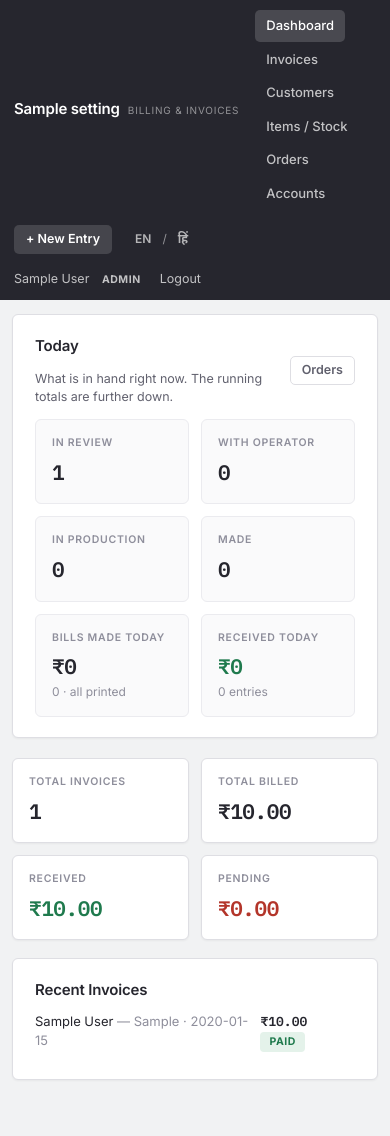
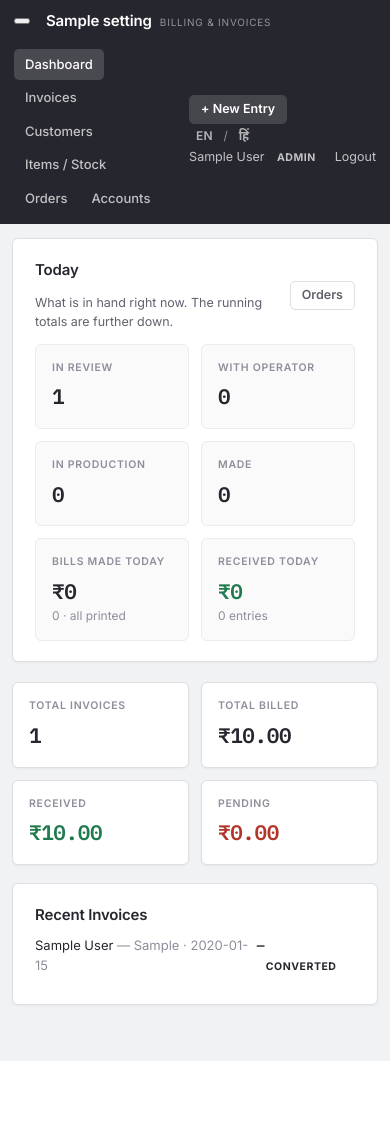
Before and after one commit to Julius00778/packaging-billing-app, a Flask app: page / in a window 390 px wide. After the commit the page ends 1061 px from the top, so only its background shows below. Run offline with Flask 3, Linux system fonts and the light colour scheme; a user stored in the database is signed in; tables that the repository leaves empty hold one stand-in row (values such as "Sample post"); some libraries are stand-ins or nearby versions.

Commit message:
UI hissa 1: phone ka menu, ek hi jagah se halat ka nishaan

```diff
--- /dev/null
+++ b/templates/_badges.html
@@ -0,0 +1,63 @@
+{# ============================================================================
+   Halat ka nishaan — poore software me ek hi jagah se.
+
+   Pehle har screen apna badge khud banati thi, isliye ek hi halat teen jagah
+   teen rang me dikhti thi — aur dashboard pe challan "₹0.00 · Unpaid" dikhta
+   tha jabki uska rate abhi tay hi nahi hua hota.
+
+   Rang akela kaafi nahi hota: har badge me padha ja sakne wala shabd bhi
+   hota hai, taaki rang na dikhne wale aadmi ko bhi halat pata chale.
+   ========================================================================= */
+#}
+
+{# Har halat ka apna rang. Naam wahi rakhe gaye hain jo halat ke hain, taaki
+   naya rang jodna ho toh ek hi jagah dekhni pade. #}
+{% set BADGE_TONE = {
+  'paid':          'ok',
+  'partial':       'warn',
+  'unpaid':        'bad',
+  'rate_pending':  'info',
+  'converted':     'muted',
+  'pending':       'muted',
+  'with_operator': 'warn',
+  'in_production': 'blue',
+  'made':          'ok',
+  'dispatched':    'teal',
+  'rejected':      'bad'
+} %}
+
+{% macro tone(kind) -%}
+badge badge-{{ BADGE_TONE.get(kind, 'muted') }}
+{%- endmacro %}
+
+
+{# Bill ya challan ka nishaan.
+
+   Challan pe rate hota hi nahi — use "unpaid" kehna galat hai, kyunki abhi
+   kisi ne paisa maanga hi nahi. Isliye uska apna nishaan hai. #}
+{% macro invoice_badge(inv) -%}
+  {%- if inv.hide_pricing and inv.consolidated_into_id -%}
+    <span class="{{ tone('converted') }}">{{ t('converted') }}</span>
+  {%- elif inv.hide_pricing -%}
+    <span class="{{ tone('rate_pending') }}">{{ t('pending_rate') }}</span>
+  {%- else -%}
+    <span class="{{ tone(inv.payment_status) }}">{{ t(inv.payment_status) }}</span>
+  {%- endif -%}
+{%- endmacro %}
+
+
+{# Order kis chaal pe hai #}
+{% macro po_badge(status) -%}
+  <span class="{{ tone(status) }}">{{ t('po_status_' + status) }}</span>
+{%- endmacro %}
+
+
+{# Bill ki raqam — challan pe raqam hoti hi nahi, isliye wahan nishaan lagta
+   hai, ₹0.00 nahi. ₹0.00 padh ke lagta hai "bill zero ka hai". #}
+{% macro invoice_amount(inv) -%}
+  {%- if inv.hide_pricing -%}
+    <span class="amt-none" title="{{ t('pending_rate') }}">—</span>
+  {%- else -%}
+    ₹{{ "%.2f"|format(inv.grand_total) }}
+  {%- endif -%}
+{%- endmacro %}
--- a/templates/base.html
+++ b/templates/base.html
@@ -19,23 +19,31 @@
 </head>
 <body>
 
-<header class="topbar no-print">
+{# Chhoti screen pe saare tab ek line me nahi aate — pehle wo neeche khisak ke
+   aadhi screen kha jaate the. Ab wahan sirf ek button rehta hai aur nav uske
+   neeche khulta hai; bade screen pe kuch nahi badla. #}
+<header class="topbar no-print" id="topbar">
+<button class="nav-toggle" type="button" id="navToggle"
+        aria-controls="mainnav" aria-expanded="false" aria-label="{{ t('nav_menu') }}">
+  <span class="nav-bars" aria-hidden="true"></span>
+</button>
 <div class="brand">
 <h1>{{ firm_settings.firm_name or "My Firm" }}</h1>
 <span class="tagline">{{ t('tagline') }}</span>
 </div>
-<nav class="tabs">
-<a class="tab-btn {% if active=='dashboard' %}active{% endif %}" href="{{ url_for('dashboard') }}">{{ t('nav_dashboard') }}</a>
-<a class="tab-btn {% if active=='invoices' %}active{% endif %}" href="{{ url_for('invoices') }}">{{ t('nav_invoices') }}</a>
-<a class="tab-btn {% if active=='customers' %}active{% endif %}" href="{{ url_for('customers') }}">{{ t('nav_customers') }}</a>
-<a class="tab-btn {% if active=='items' %}active{% endif %}" href="{{ url_for('items') }}">{{ t('nav_items') }}</a>
-<a class="tab-btn {% if active=='po' %}active{% endif %}" href="{{ url_for('po.po_list') }}">{{ t('nav_orders') }}</a>
-<a class="tab-btn {% if active=='accounts' %}active{% endif %}" href="{{ url_for('accounts_home') }}">{{ t('nav_accounts') }}</a>
+<nav class="tabs" id="mainnav" aria-label="{{ t('nav_menu') }}">
+<a class="tab-btn {% if active=='dashboard' %}active{% endif %}" {% if active=='dashboard' %}aria-current="page"{% endif %} href="{{ url_for('dashboard') }}">{{ t('nav_dashboard') }}</a>
+<a class="tab-btn {% if active=='invoices' %}active{% endif %}" {% if active=='invoices' %}aria-current="page"{% endif %} href="{{ url_for('invoices') }}">{{ t('nav_invoices') }}</a>
+<a class="tab-btn {% if active=='customers' %}active{% endif %}" {% if active=='customers' %}aria-current="page"{% endif %} href="{{ url_for('customers') }}">{{ t('nav_customers') }}</a>
+<a class="tab-btn {% if active=='items' %}active{% endif %}" {% if active=='items' %}aria-current="page"{% endif %} href="{{ url_for('items') }}">{{ t('nav_items') }}</a>
+<a class="tab-btn {% if active=='po' %}active{% endif %}" {% if active=='po' %}aria-current="page"{% endif %} href="{{ url_for('po.po_list') }}">{{ t('nav_orders') }}</a>
+<a class="tab-btn {% if active=='accounts' %}active{% endif %}" {% if active=='accounts' %}aria-current="page"{% endif %} href="{{ url_for('accounts_home') }}">{{ t('nav_accounts') }}</a>
 {% if current_user.is_authenticated and current_user.is_owner %}
-<a class="tab-btn {% if active=='settings' %}active{% endif %}" href="{{ url_for('settings_page') }}">{{ t('nav_settings') }}</a>
-<a class="tab-btn {% if active=='users' %}active{% endif %}" href="{{ url_for('users_page') }}">{{ t('nav_users') }}</a>
+<a class="tab-btn {% if active=='settings' %}active{% endif %}" {% if active=='settings' %}aria-current="page"{% endif %} href="{{ url_for('settings_page') }}">{{ t('nav_settings') }}</a>
+<a class="tab-btn {% if active=='users' %}active{% endif %}" {% if active=='users' %}aria-current="page"{% endif %} href="{{ url_for('users_page') }}">{{ t('nav_users') }}</a>
 {% endif %}
 </nav>
+<div class="topbar-right">
 {% if current_user.is_authenticated %}
 <a class="btn btn-primary btn-sm" href="{{ url_for('new_entry') }}">+ {{ t('new_entry') }}</a>
 {% endif %}
@@ -50,7 +58,32 @@
 <a href="{{ url_for('logout') }}">{{ t('logout') }}</a>
 </div>
 {% endif %}
+</div>
 </header>
+
+<script>
+// Menu button. JS na chale toh CSS nav ko khula hi rakhta hai, isliye koi
+// screen kabhi bina nav ke nahi rehti.
+(function () {
+  var bar = document.getElementById('topbar');
+  var btn = document.getElementById('navToggle');
+  if (!bar || !btn) { return; }
+  bar.classList.add('nav-js');
+  function setOpen(on) {
+    bar.classList.toggle('nav-open', on);
+    btn.setAttribute('aria-expanded', on ? 'true' : 'false');
+  }
+  btn.addEventListener('click', function () {
+    setOpen(!bar.classList.contains('nav-open'));
+  });
+  document.addEventListener('keydown', function (e) {
+    if (e.key === 'Escape' && bar.classList.contains('nav-open')) {
+      setOpen(false);
+      btn.focus();
+    }
+  });
+})();
+</script>
 
 <main class="container">
 {% with messages = get_flashed_messages(with_categories=true) %}
--- a/templates/customer_khata.html
+++ b/templates/customer_khata.html
@@ -1,6 +1,7 @@
 {% extends "base.html" %}
 {% set active = "accounts" %}
 {% block title %}{{ t('customer_khata') }} — {{ customer.name }}{% endblock %}
+{% import "_badges.html" as B with context %}
 {% block content %}
 
 <div class="toolbar">
@@ -40,7 +41,7 @@
 <td>{{ e.date }}</td>
 <td>
 {% if e.link %}<a href="{{ e.link }}">{{ e.ref }}</a>{% else %}{{ e.ref }}{% endif %}
-{% if e.kind == 'challan' %}<span class="badge challan">{{ t('converted') if e.consolidated else t('pending_rate') }}</span>{% endif %}
+{% if e.kind == 'challan' %}{% if e.consolidated %}<span class="{{ B.tone('converted') }}">{{ t('converted') }}</span>{% else %}<span class="{{ B.tone('rate_pending') }}">{{ t('pending_rate') }}</span>{% endif %}{% endif %}
 </td>
 {% if e.kind == 'challan' %}
 <td class="num">—</td>
--- a/templates/dashboard.html
+++ b/templates/dashboard.html
@@ -1,6 +1,7 @@
 {% extends "base.html" %}
 {% set active = "dashboard" %}
 {% block title %}{{ t('nav_dashboard') }}{% endblock %}
+{% import "_badges.html" as B with context %}
 {% block content %}
 
 {# Dashboard ka pehla sawaal "ab tak kitna" nahi hota — "aaj kya karna hai"
@@ -103,7 +104,7 @@
 {% for inv in recent %}
 <div class="low-stock-row">
 <span>{{ inv.customer.name }} <span style="color:var(--ink-faint);">— {{ inv.invoice_no }} · {{ inv.date }}</span></span>
-<span><span class="mono" style="font-weight:600;">₹{{ "%.2f"|format(inv.grand_total) }}</span> <span class="badge {{ inv.payment_status }}">{{ t(inv.payment_status) }}</span></span>
+<span><span class="mono" style="font-weight:600;">{{ B.invoice_amount(inv) }}</span> {{ B.invoice_badge(inv) }}</span>
 </div>
 {% endfor %}
 {% else %}
--- a/templates/invoices.html
+++ b/templates/invoices.html
@@ -1,6 +1,7 @@
 {% extends "base.html" %}
 {% set active = "invoices" %}
 {% block title %}{{ t('nav_invoices') }}{% endblock %}
+{% import "_badges.html" as B with context %}
 {% block content %}
 
 <div class="toolbar">
@@ -32,8 +33,8 @@
 </td>
 <td>{{ inv.date }}</td>
 <td>{{ inv.customer.name }}</td>
-<td class="num">{% if inv.hide_pricing %}—{% else %}₹{{ "%.2f"|format(inv.grand_total) }}{% endif %}</td>
-<td>{% if inv.hide_pricing %}<span class="badge challan">{{ t('pending_rate') if not inv.consolidated_into_id else t('converted') }}</span>{% else %}<span class="badge {{ inv.payment_status }}">{{ t(inv.payment_status) }}</span>{% endif %}</td>
+<td class="num">{{ B.invoice_amount(inv) }}</td>
+<td>{{ B.invoice_badge(inv) }}</td>
 <td>
 <a class="btn btn-ghost btn-sm" href="{{ url_for('print_invoice', invid=inv.id) }}"
    data-bill="{{ inv.id }}" data-bill-no="{{ inv.invoice_no }}">{{ t('bill_open') }}</a>
--- a/templates/po_list.html
+++ b/templates/po_list.html
@@ -1,6 +1,7 @@
 {% extends "base.html" %}
 {% set active = "po" %}
 {% block title %}{{ t('po_orders') }}{% endblock %}
+{% import "_badges.html" as B with context %}
 {% block content %}
 
 {# Ek hi manzil: Orders. Setup wale link (Products, Drive, Telegram) Settings me
@@ -47,9 +48,7 @@
             {% endif %}
           </td>
           <td>
-            <span class="badge {{ 'paid' if po.status in ['made','dispatched'] else ('partial' if po.status == 'in_production' else ('unpaid' if po.status == 'rejected' else 'challan')) }}">
-              {{ t('po_status_' + po.status) }}
-            </span>
+            {{ B.po_badge(po.status) }}
             {% if po.operator_name %}<div style="font-size:11px;color:var(--ink-faint);">{{ po.operator_name }}</div>{% endif %}
           </td>
           <td><a class="btn btn-ghost btn-sm" href="{{ url_for('po.po_review', po_id=po.id) }}">{{ t('po_open') }}</a></td>
```
Also changed, not shown: templates/login.html (+15 -7 lines), templates/po_review.html (+4 -9 lines), templates/setup.html (+7 -7 lines).
